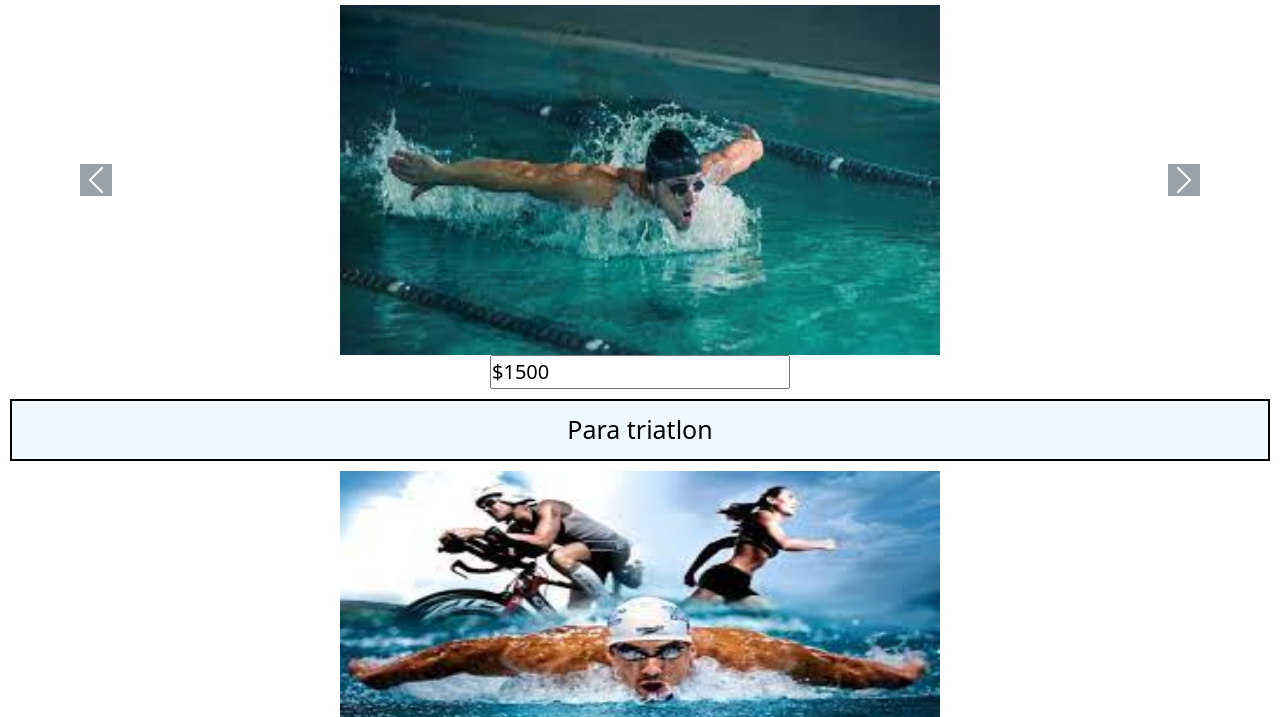
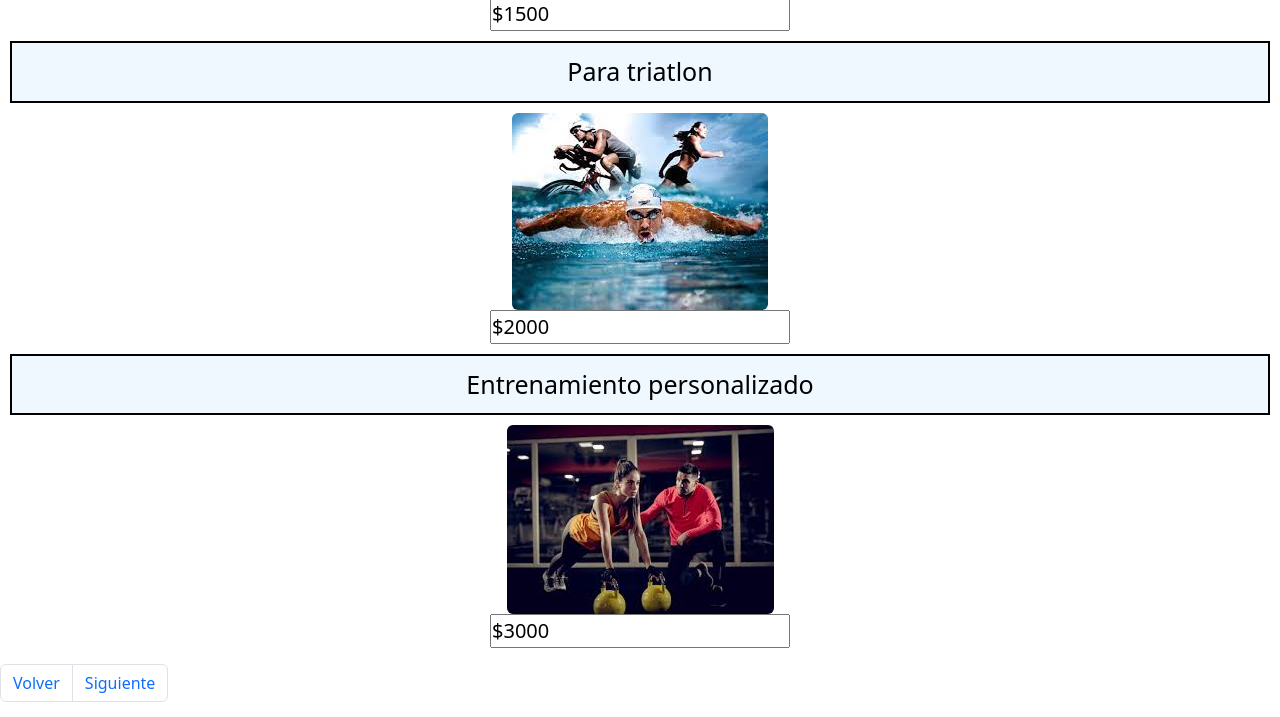
Before and after one commit to Lucasestebangallardo/Entrega-final-Lucas-Gallardo-Llamas, a website: page servicios.html in a window 1280 px wide. Shown: the part 646-1363 px from the top of the page. Drawn offline with nearby package versions, Linux system fonts and the light colour scheme.

Commit message:
añadiendo

```diff
--- a/scss/_seccioneservicios.scss
+++ b/scss/_seccioneservicios.scss
@@ -10,6 +10,7 @@
     & h1{
         background-color: #364552;
         color: rgb(219, 213, 213);
+
     }
 }
 
@@ -34,10 +35,7 @@
         justify-content: center;
         border: double 2px black;
     }
-    .costosimg{
-        width: 600px;
-    height: 350px;
-    }
+
     &.carousel slide{
         position: relative;
         box-sizing: border-box;
--- a/servicios.html
+++ b/servicios.html
@@ -44,6 +44,7 @@
     <ul id="imagenesul">
         <li class="tituloplan">Plan de una actividad</li>
         <!--carousel de imagenes-->
+
         <div id="carouselExampleIndicators" class="carousel slide" data-bs-ride="true">
             <div class="carousel-indicators">
               <button type="button" data-bs-target="#carouselExampleIndicators" data-bs-slide-to="0" class="active" aria-current="true" aria-label="Slide 1"></button>
@@ -78,6 +79,7 @@
 
         <li class="tituloplan">Plan de dos actividades</li>
         <!--carousel de imagenes-->
+
         <div id="carouselExampleFade" class="carousel slide carousel-fade" data-bs-ride="carousel">
             <div class="carousel-inner">
               <div class="carousel-item active">
@@ -106,14 +108,16 @@
         </form>
 
         <li class="tituloplan">Para triatlon</li>
-        <img src="galeria/triatlon3.jpg" class="costosimg" alt="triatlon actividad">
+        <img src="galeria/triatlon3.jpg" class="rounded mx-auto d-block" alt="triatlon">
+
 
         <form action="">
             <input type="text"value="$2000">
         </form>
 
         <li class="tituloplan">Entrenamiento personalizado</li>
-        <img src="galeria/entrenamientopersonalizado3.jpg" class="costosimg" alt="entrenamiento">
+        <img src="galeria/entrenamientopersonalizado3.jpg" class="rounded mx-auto d-block" alt="entrenamiento">
+
         <form action="">
             <input type="text"value="$3000">
         </form>
```
Also changed, not shown: css/style.css, 1 other file.
